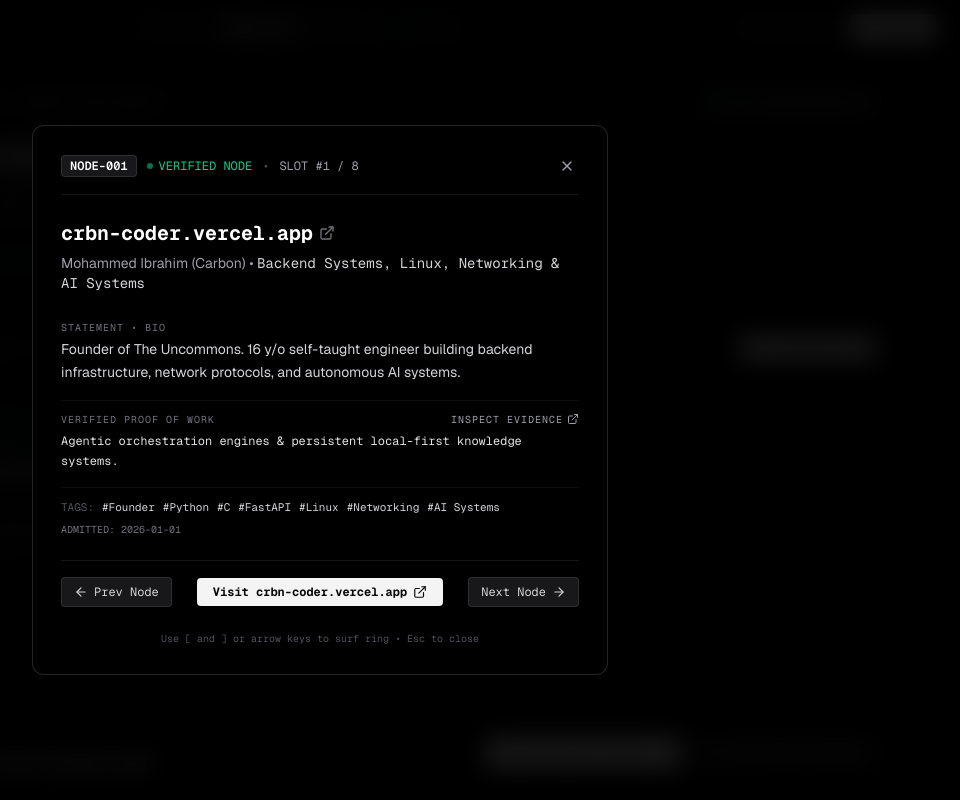
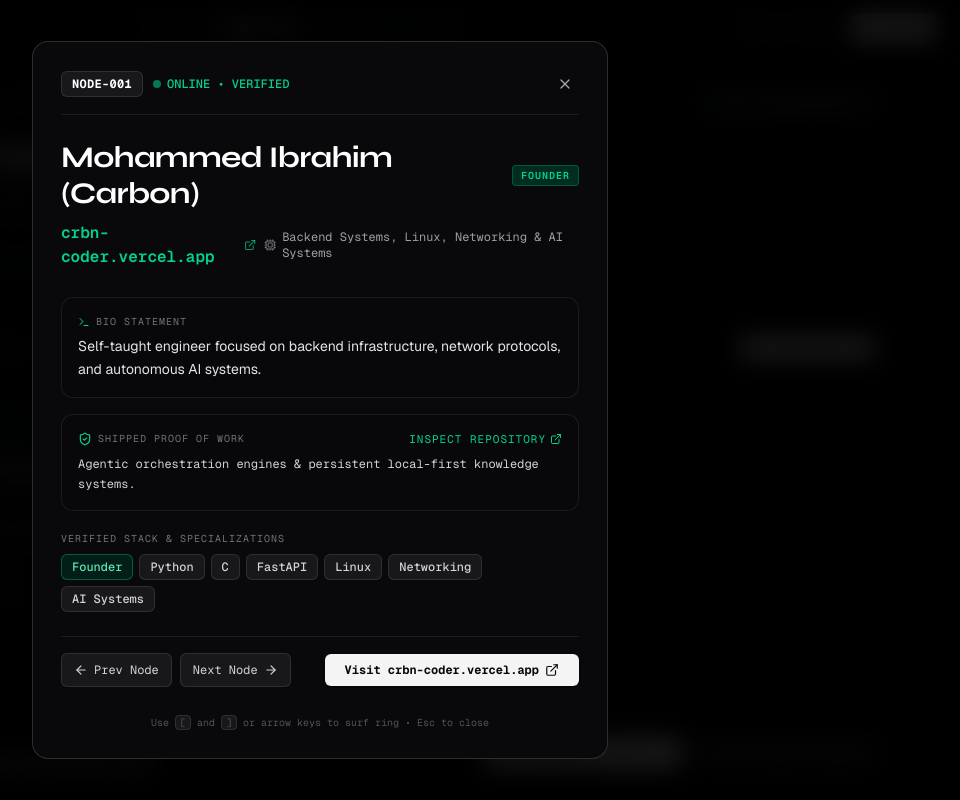
Before and after one commit to carbonthecoder/The-Uncommons-webring, a React (Vite) app: page /nodes in a window 1280 px wide. Both pictures are taken after a click on the element 260 px from the left and 529 px from the top of the page. Shown: the top 800 px of the page, without its empty margins (320-1280 px from the left). Built offline with nearby package versions, Linux system fonts and the light colour scheme; no server answers.

Commit message:
Redesign MemberDossierModal & Node Cards: hyper-focused Vercel/Obsidian aesthetics with structured sections & clean pill badges

```diff
--- a/api/db.js
+++ b/api/db.js
@@ -243,7 +243,7 @@
     domain: 'crbn-coder.vercel.app',
     url: 'https://crbn-coder.vercel.app',
     field: 'Backend Systems, Linux, Networking & AI Systems',
-    bio: 'Founder of The Uncommons. 16 y/o self-taught engineer building backend infrastructure, network protocols, and autonomous AI systems.',
+    bio: 'Self-taught engineer focused on backend infrastructure, network protocols, and autonomous AI systems.',
     proofOfWork: 'Agentic orchestration engines & persistent local-first knowledge systems.',
     proofUrl: 'https://github.com/carbonthecoder',
     tags: ['Founder', 'Python', 'C', 'FastAPI', 'Linux', 'Networking', 'AI Systems'],
--- a/public/nodes.json
+++ b/public/nodes.json
@@ -6,7 +6,7 @@
     "domain": "crbn-coder.vercel.app",
     "url": "https://crbn-coder.vercel.app",
     "field": "Backend Systems, Linux, Networking & AI Systems",
-    "bio": "Founder of The Uncommons. 16 y/o self-taught engineer building backend infrastructure, network protocols, and autonomous AI systems.",
+    "bio": "Self-taught engineer focused on backend infrastructure, network protocols, and autonomous AI systems.",
     "proofOfWork": "Agentic orchestration engines & persistent local-first knowledge systems.",
     "proofUrl": "https://github.com/carbonthecoder",
     "tags": [
--- a/src/components/MemberDossierModal.tsx
+++ b/src/components/MemberDossierModal.tsx
@@ -2,7 +2,7 @@
 import type { Member } from '../data/members';
 import { getNextMember, getPrevMember, ensureHttps } from '../data/members';
 import { sound } from '../utils/audio';
-import { ExternalLink, X, ArrowRight, ArrowLeft } from 'lucide-react';
+import { ExternalLink, X, ArrowRight, ArrowLeft, ShieldCheck, Terminal, Cpu } from 'lucide-react';
 
 interface MemberDossierModalProps {
   member: Member | null;
@@ -45,22 +45,18 @@
       onClick={onClose}
     >
       <div
-        className="relative w-full max-w-xl bg-black border border-white/15 rounded-xl p-6 sm:p-7 shadow-2xl my-auto space-y-6 text-zinc-100"
+        className="relative w-full max-w-xl bg-[#09090b] border border-white/15 rounded-2xl p-6 sm:p-7 shadow-2xl my-auto space-y-6 text-zinc-100 select-none"
         onClick={(e) => e.stopPropagation()}
       >
-        {/* Top Header Bar */}
+        {/* 1. Header Navigation Bar */}
         <div className="flex items-center justify-between pb-4 border-b border-white/[0.08]">
           <div className="flex items-center gap-2.5 font-mono text-xs">
-            <span className="px-2 py-0.5 rounded bg-zinc-900 border border-white/10 text-white font-semibold">
+            <span className="px-2.5 py-1 rounded-md bg-zinc-900 border border-white/10 text-white font-bold tracking-wide">
               {member.id}
             </span>
-            <span className="flex items-center gap-1.5 text-emerald-400">
-              <span className="w-1.5 h-1.5 rounded-full bg-emerald-400 animate-pulse" />
-              VERIFIED NODE
-            </span>
-            <span className="text-zinc-600 hidden sm:inline">&bull;</span>
-            <span className="text-zinc-400 hidden sm:inline">
-              SLOT #{member.ringPosition} / 8
+            <span className="flex items-center gap-1.5 text-emerald-400 font-medium">
+              <span className="w-2 h-2 rounded-full bg-emerald-400 animate-pulse shrink-0" />
+              <span>ONLINE &bull; VERIFIED</span>
             </span>
           </div>
 
@@ -69,112 +65,142 @@
               sound.playClick();
               onClose();
             }}
-            className="p-1 text-zinc-400 hover:text-white transition-colors cursor-pointer"
+            className="p-1.5 text-zinc-400 hover:text-white hover:bg-zinc-800 rounded-md transition-colors cursor-pointer"
+            title="Close Dossier (Esc)"
           >
             <X className="w-4 h-4" />
           </button>
         </div>
 
-        {/* Identity & Domain (No nested box cards) */}
-        <div className="space-y-1.5">
+        {/* 2. Builder Identity & Domain Hero */}
+        <div className="space-y-2">
+          <div className="flex items-center justify-between gap-3">
+            <h2 className="font-syne text-2xl sm:text-3xl font-bold text-white tracking-tight">
+              {member.name}
+            </h2>
+            {member.tags && member.tags.includes('Founder') && (
+              <span className="px-2 py-0.5 rounded text-[10px] font-mono bg-emerald-950 text-emerald-400 border border-emerald-500/30 uppercase tracking-widest font-semibold shrink-0">
+                FOUNDER
+              </span>
+            )}
+          </div>
+
+          <div className="flex flex-col sm:flex-row sm:items-center justify-between gap-2 pt-0.5">
             <a
               href={targetUrl}
               target="_blank"
               rel="noreferrer"
-            className="font-mono text-lg sm:text-xl font-bold text-white hover:text-emerald-300 transition-colors inline-flex items-center gap-1.5 hover:underline underline-offset-4"
+              className="font-mono text-sm sm:text-base font-semibold text-emerald-400 hover:text-emerald-300 transition-colors inline-flex items-center gap-1.5 hover:underline underline-offset-4"
             >
               <span>{member.domain}</span>
-            <ExternalLink className="w-4 h-4 text-zinc-500 shrink-0" />
+              <ExternalLink className="w-3.5 h-3.5 text-emerald-400/70" />
             </a>
-          <div className="text-xs sm:text-sm font-sans text-zinc-400">
-            {member.name} &bull; <span className="font-mono text-zinc-300">{member.field}</span>
+
+            <div className="text-xs font-mono text-zinc-400 flex items-center gap-1.5">
+              <Cpu className="w-3.5 h-3.5 text-zinc-500" />
+              <span>{member.field}</span>
+            </div>
           </div>
         </div>
 
-        {/* Dossier Data Lines (Pure linear rows, zero cards) */}
-        <div className="space-y-4 pt-1 text-xs">
+        {/* 3. Main Data Content (Clean Linear Sections) */}
+        <div className="space-y-4 pt-1">
           {/* Bio Statement */}
-          <div className="space-y-1">
-            <div className="font-mono text-[10px] text-zinc-500 uppercase tracking-widest">
-              STATEMENT &bull; BIO
+          <div className="p-4 bg-zinc-950/80 border border-white/[0.08] rounded-xl space-y-1.5">
+            <div className="font-mono text-[10px] text-zinc-500 uppercase tracking-widest flex items-center gap-1.5">
+              <Terminal className="w-3 h-3 text-emerald-400" />
+              <span>BIO STATEMENT</span>
             </div>
-            <p className="text-zinc-300 font-sans leading-relaxed text-sm">
+            <p className="text-zinc-200 font-sans leading-relaxed text-xs sm:text-sm">
               {member.bio}
             </p>
           </div>
 
           {/* Proof of Work */}
-          <div className="space-y-1 border-t border-white/[0.06] pt-3">
+          <div className="p-4 bg-zinc-950/80 border border-white/[0.08] rounded-xl space-y-2">
             <div className="flex items-center justify-between font-mono text-[10px] text-zinc-500 uppercase tracking-widest">
-              <span>VERIFIED PROOF OF WORK</span>
+              <div className="flex items-center gap-1.5">
+                <ShieldCheck className="w-3.5 h-3.5 text-emerald-400" />
+                <span>SHIPPED PROOF OF WORK</span>
+              </div>
               <a
                 href={proofUrl}
                 target="_blank"
                 rel="noreferrer"
-                className="text-zinc-400 hover:text-white flex items-center gap-1 transition-colors hover:underline"
+                className="text-emerald-400 hover:text-emerald-300 flex items-center gap-1 transition-colors hover:underline text-[11px] font-mono"
               >
-                <span>Inspect Evidence</span>
+                <span>Inspect Repository</span>
                 <ExternalLink className="w-3 h-3" />
               </a>
             </div>
-            <p className="font-mono text-zinc-200 text-xs leading-relaxed pt-0.5">
+            <p className="font-mono text-zinc-300 text-xs leading-relaxed">
               {member.proofOfWork}
             </p>
           </div>
 
-          {/* Tags & Metadata */}
-          <div className="flex items-center justify-between border-t border-white/[0.06] pt-3 font-mono text-[11px] text-zinc-400 flex-wrap gap-2">
-            <div className="flex items-center gap-2 flex-wrap">
-              <span className="text-zinc-600">TAGS:</span>
+          {/* Tech Stack Pills */}
+          <div className="space-y-2 pt-1">
+            <div className="font-mono text-[10px] text-zinc-500 uppercase tracking-widest">
+              VERIFIED STACK &amp; SPECIALIZATIONS
+            </div>
+            <div className="flex flex-wrap gap-1.5">
               {member.tags.map(tag => (
-                <span key={tag} className="text-zinc-300">
-                  #{tag}
+                <span
+                  key={tag}
+                  className={`px-2.5 py-1 rounded-md font-mono text-xs font-medium border ${
+                    tag === 'Founder'
+                      ? 'bg-emerald-950/60 text-emerald-300 border-emerald-500/40'
+                      : 'bg-zinc-900 text-zinc-300 border-white/10'
+                  }`}
+                >
+                  {tag}
                 </span>
               ))}
             </div>
-            <span className="text-zinc-500 text-[10px]">
-              ADMITTED: {member.joinDate}
-            </span>
           </div>
         </div>
 
-        {/* Footer Navigation Bar */}
-        <div className="pt-4 border-t border-white/[0.08] flex items-center justify-between gap-3">
+        {/* 4. Action Bar & Ring Surfer Navigation */}
+        <div className="pt-4 border-t border-white/[0.08] flex flex-col sm:flex-row items-stretch sm:items-center justify-between gap-3">
+          <div className="flex items-center gap-2">
             <button
               onClick={() => {
                 sound.playClick();
                 onNavigate(prevNode);
               }}
-            className="flex items-center gap-1.5 px-3 py-1.5 text-xs font-mono rounded bg-zinc-900 hover:bg-zinc-800 border border-white/10 text-zinc-300 hover:text-white transition-colors cursor-pointer"
+              className="flex-1 sm:flex-initial px-3 py-2 text-xs font-mono rounded-md bg-zinc-900 hover:bg-zinc-800 border border-white/10 text-zinc-300 hover:text-white transition-colors cursor-pointer flex items-center justify-center gap-1.5"
+              title="Previous Node in Ring (Left Arrow / [ )"
             >
               <ArrowLeft className="w-3.5 h-3.5" />
               <span>Prev Node</span>
             </button>
-
-          <a
-            href={targetUrl}
-            target="_blank"
-            rel="noreferrer"
-            className="px-4 py-1.5 text-xs font-mono rounded bg-zinc-100 hover:bg-white text-zinc-950 font-bold flex items-center gap-1.5 shadow"
-          >
-            <span>Visit {member.domain}</span>
-            <ExternalLink className="w-3.5 h-3.5" />
-          </a>
 
             <button
               onClick={() => {
                 sound.playClick();
                 onNavigate(nextNode);
               }}
-            className="flex items-center gap-1.5 px-3 py-1.5 text-xs font-mono rounded bg-zinc-900 hover:bg-zinc-800 border border-white/10 text-zinc-300 hover:text-white transition-colors cursor-pointer"
+              className="flex-1 sm:flex-initial px-3 py-2 text-xs font-mono rounded-md bg-zinc-900 hover:bg-zinc-800 border border-white/10 text-zinc-300 hover:text-white transition-colors cursor-pointer flex items-center justify-center gap-1.5"
+              title="Next Node in Ring (Right Arrow / ] )"
             >
               <span>Next Node</span>
               <ArrowRight className="w-3.5 h-3.5" />
             </button>
           </div>
 
-        <div className="text-center text-[10px] font-mono text-zinc-600">
-          Use [ and ] or arrow keys to surf ring &bull; Esc to close
+          <a
+            href={targetUrl}
+            target="_blank"
+            rel="noreferrer"
+            className="px-5 py-2 text-xs font-mono rounded-md bg-zinc-100 hover:bg-white text-zinc-950 font-bold flex items-center justify-center gap-1.5 shadow transition-all cursor-pointer"
+          >
+            <span>Visit {member.domain}</span>
+            <ExternalLink className="w-3.5 h-3.5" />
+          </a>
+        </div>
+
+        <div className="text-center text-[10px] font-mono text-zinc-600 pt-1">
+          Use <kbd className="px-1 bg-zinc-900 border border-white/10 rounded">[</kbd> and <kbd className="px-1 bg-zinc-900 border border-white/10 rounded">]</kbd> or arrow keys to surf ring &bull; Esc to close
         </div>
       </div>
     </div>
--- a/src/data/members.ts
+++ b/src/data/members.ts
@@ -25,7 +25,7 @@
     domain: 'crbn-coder.vercel.app',
     url: 'https://crbn-coder.vercel.app',
     field: 'Backend Systems, Linux, Networking & AI Systems',
-    bio: 'Founder of The Uncommons. 16 y/o self-taught engineer building backend infrastructure, network protocols, and autonomous AI systems.',
+    bio: 'Self-taught engineer focused on backend infrastructure, network protocols, and autonomous AI systems.',
     proofOfWork: 'Agentic orchestration engines & persistent local-first knowledge systems.',
     proofUrl: 'https://github.com/carbonthecoder',
     tags: ['Founder', 'Python', 'C', 'FastAPI', 'Linux', 'Networking', 'AI Systems'],
--- a/src/pages/NodesPage.tsx
+++ b/src/pages/NodesPage.tsx
@@ -240,10 +240,14 @@
                   {/* Stack Tags */}
                   {m.tags && m.tags.length > 0 && (
                     <div className="flex flex-wrap gap-1.5 pt-1">
-                      {m.tags.slice(0, 3).map((tag) => (
+                      {m.tags.slice(0, 4).map((tag) => (
                         <span
                           key={tag}
-                          className="px-2 py-0.5 rounded bg-zinc-900 border border-white/5 text-zinc-400 font-mono text-[10px]"
+                          className={`px-2 py-0.5 rounded font-mono text-[10px] font-medium border ${
+                            tag === 'Founder'
+                              ? 'bg-emerald-950/80 text-emerald-300 border-emerald-500/30'
+                              : 'bg-zinc-900 text-zinc-300 border-white/10'
+                          }`}
                         >
                           {tag}
                         </span>
```
Lines whose indentation alone changed are shown as unchanged.
